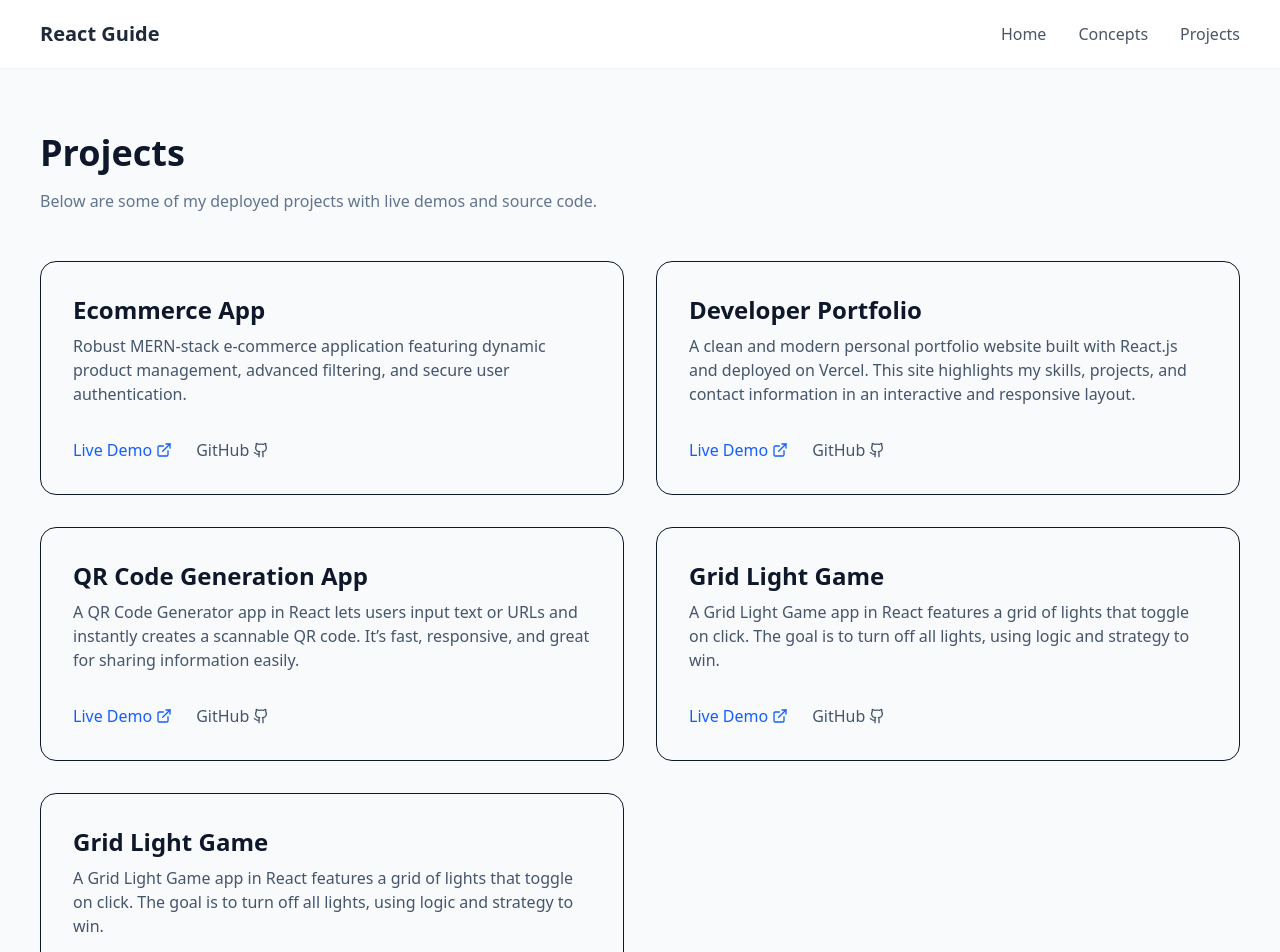
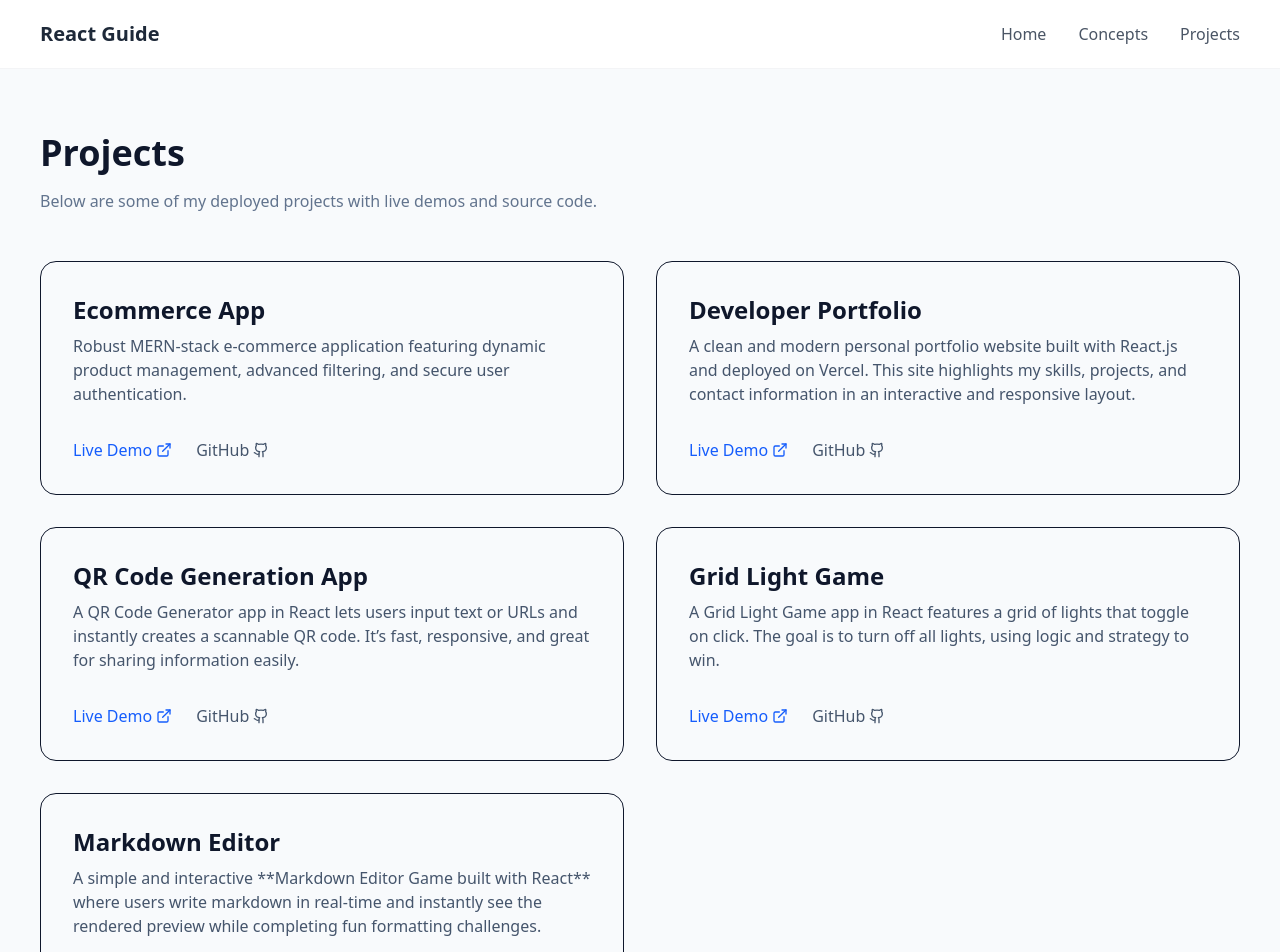
Before and after one commit to Monisasmal/React-Concept, a React (Vite) app: page /projects in a window 1280 px wide. Shown: the top 952 px of the page. Built offline with nearby package versions, Linux system fonts and the light colour scheme.

Commit message:
update concept

```diff
--- a/src/components/pages/Projects.jsx
+++ b/src/components/pages/Projects.jsx
@@ -27,10 +27,10 @@ const Projects = () => {
       githubLink: "https://github.com/Monisasmal/Grid-Light-React",
     },
     {
-      title: "Grid Light Game",
-      description: "A Grid Light Game app in React features a grid of lights that toggle on click. The goal is to turn off all lights, using logic and strategy to win.",
-      liveLink: "https://grid-light-react-manaswini-sasmals-projects.vercel.app/",
-      githubLink: "https://github.com/Monisasmal/Grid-Light-React",
+      title: "Markdown Editor",
+      description: "A simple and interactive **Markdown Editor Game built with React** where users write markdown in real-time and instantly see the rendered preview while completing fun formatting challenges.",
+      liveLink: "https://markdown-editor-manaswini-sasmals-projects.vercel.app/",
+      githubLink: "https://github.com/Monisasmal/Markdown_Editor",
     },
   ];
 
```
